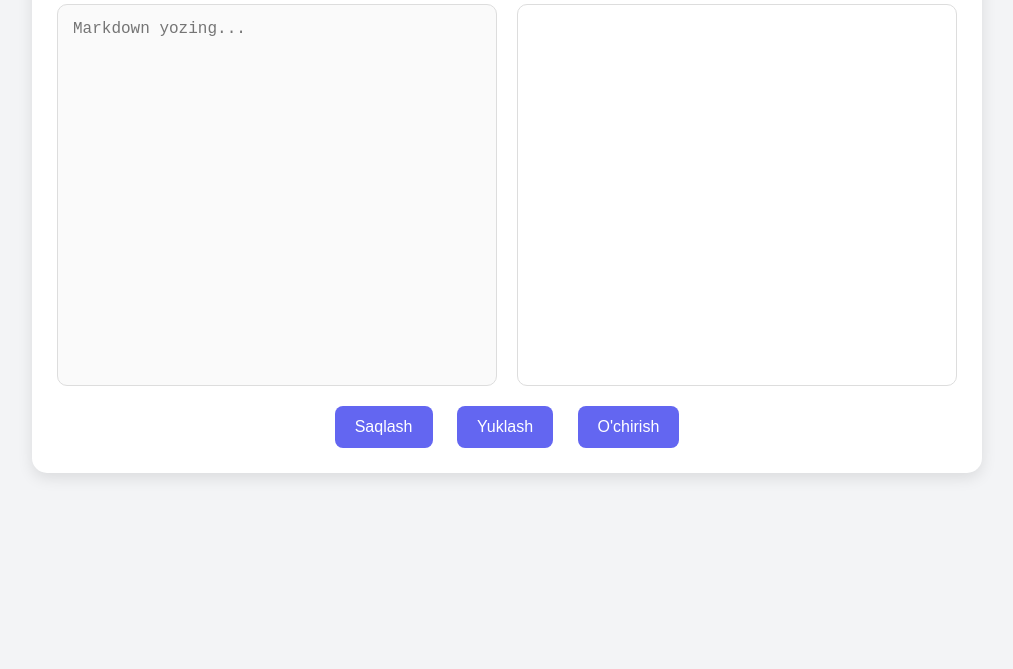
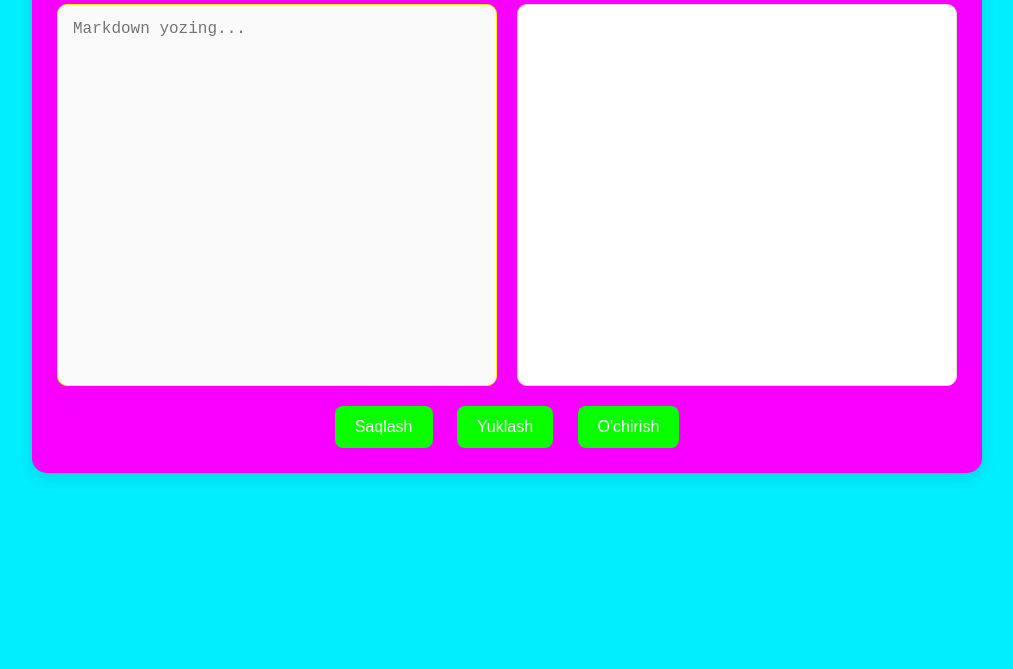
Before and after one commit to otajonumedov/Mark, a plain HTML site: page index.html in a window 1280 px wide. Shown: the part 131-800 px from the top of the page, without its empty margins (133-1146 px from the left). Drawn offline with Linux system fonts and the light colour scheme.

Commit message:
Add files via upload

```diff
--- a/style.css
+++ b/style.css
@@ -1,6 +1,6 @@
 body {
   font-family: "Inter", sans-serif;
-  background: #f3f4f6;
+  background-color: #00eeff;
   margin: 0;
   padding: 30px;
 }
@@ -8,7 +8,7 @@ body {
 .container {
   max-width: 900px;
   margin: auto;
-  background: white;
+  background: rgb(247, 0, 255);
   padding: 25px;
   border-radius: 15px;
   box-shadow: 0 5px 15px rgba(0,0,0,0.1);
@@ -30,7 +30,7 @@ textarea {
   height: 350px;
   padding: 15px;
   border-radius: 10px;
-  border: 1px solid #ddd;
+  border: 1px solid #fffb00;
   outline: none;
   resize: none;
   font-size: 16px;
@@ -60,7 +60,7 @@ textarea:focus {
 }
 
 button {
-  background: #6366f1;
+  background: #09ff00;
   border: none;
   color: white;
   padding: 12px 20px;
@@ -72,7 +72,7 @@ button {
 }
 
 button:hover {
-  background: #4f46e5;
+  background: #1a0eff;
 }
 
 button:active {
```
